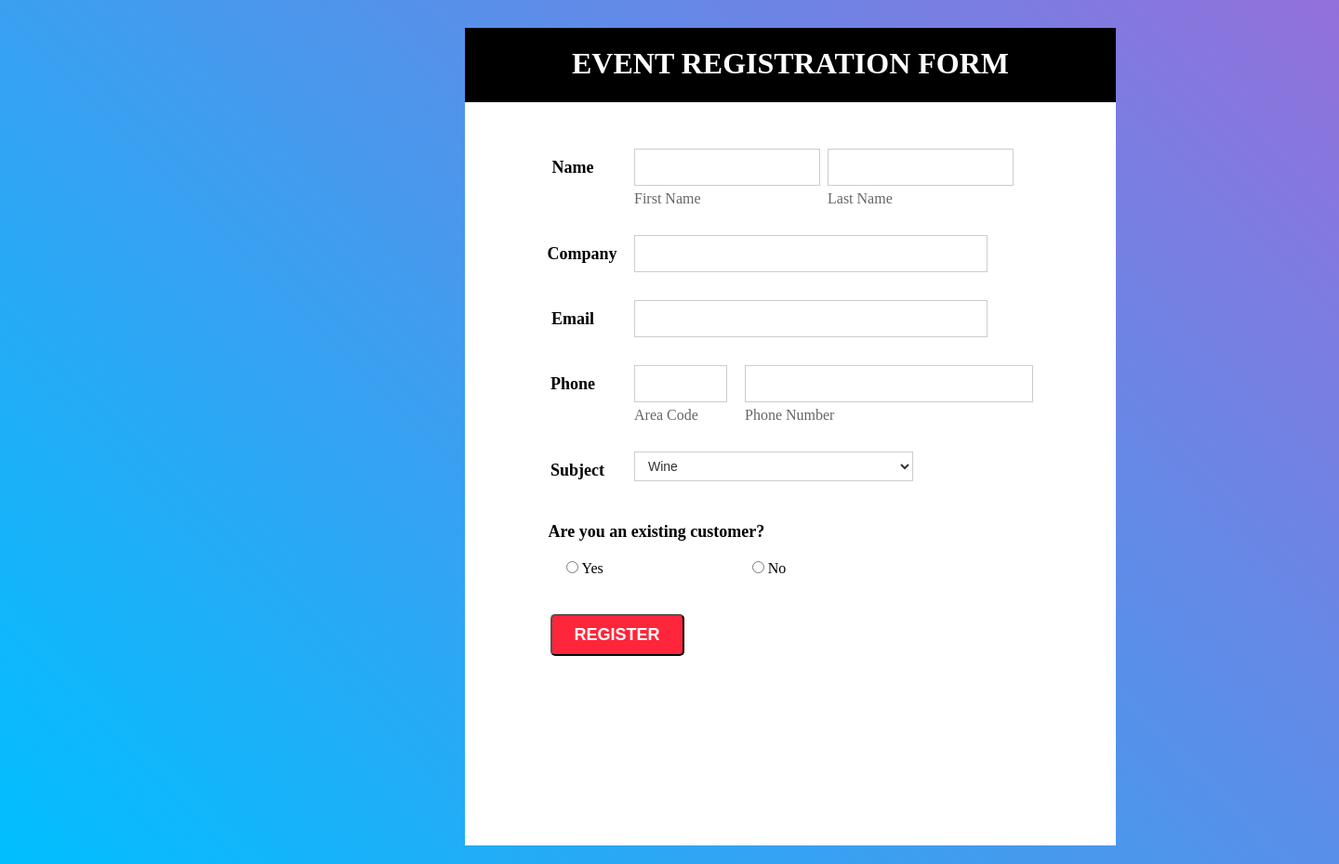
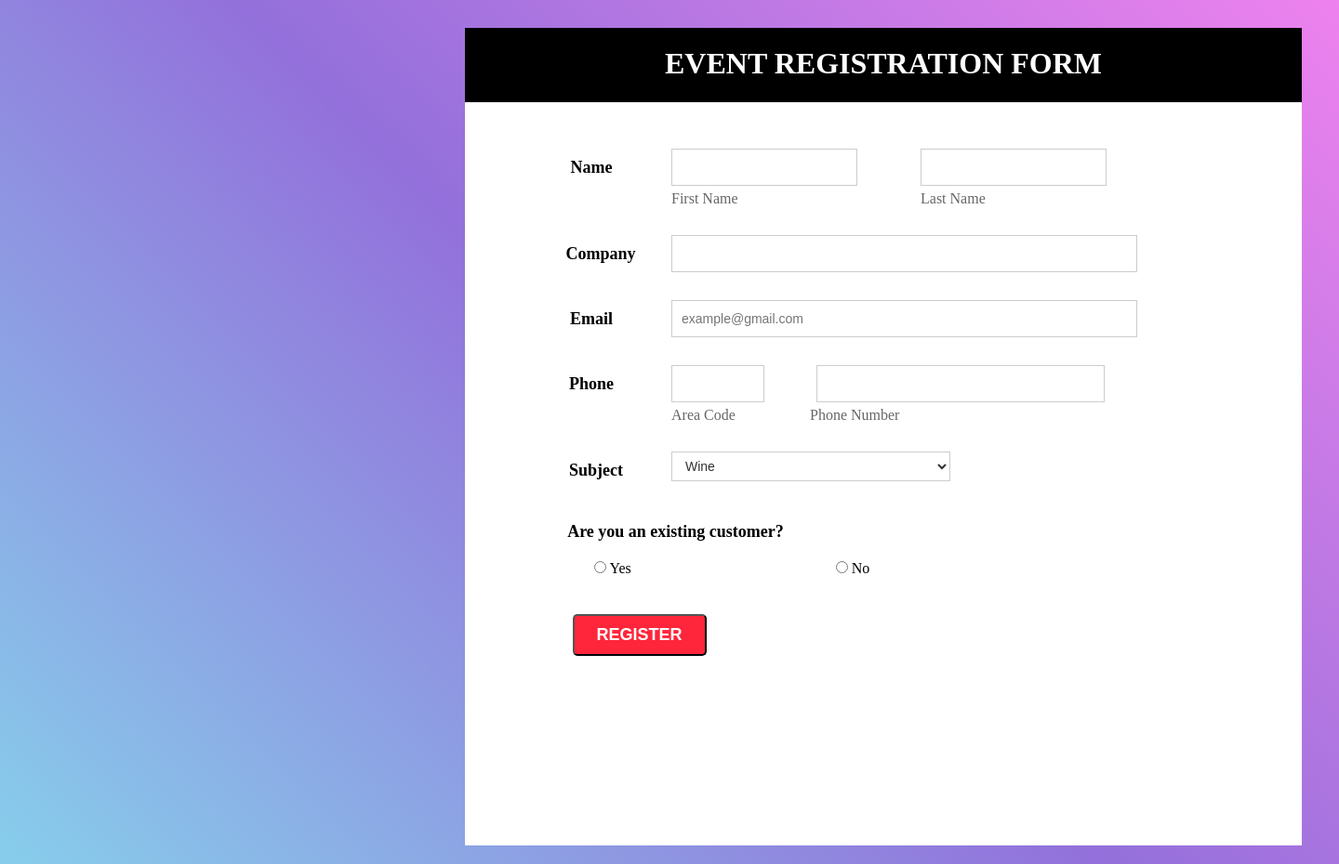
Before and after one commit to khuongnguyen02/Bt-lab3, a PHP site: the page made by font đăng kí sự kiện.html in a window 1440 px wide. Shown: the whole page at 93% size. Run offline with PHP 8.4, Linux system fonts and the light colour scheme.

Commit message:
form and table and assignment

```diff
--- a/font đăng kí sự kiện.html
+++ b/font đăng kí sự kiện.html
@@ -41,7 +41,7 @@
         <div class="company">
             <div class="brand">Email</div>
             <div class="companyname">
-                <input type="email" class="input-text2" name="email">
+                <input type="email" class="input-text2" name="email" placeholder="example@gmail.com">
 
             </div>
         </div>
@@ -78,7 +78,7 @@
         </div>
 
         <div class="company">
-            <div class="brand2"><p style="padding-left: 6%; float: left;">Are you an existing customer?</p></div>
+            <div class="brand2"><p style="padding-left: 7%; float: left;">Are you an existing customer?</p></div>
             <form method="post" action="#">
                 <div class="radio1">
 
--- a/regis.css
+++ b/regis.css
@@ -5,7 +5,7 @@
 }
 
 body{
-    background-image: linear-gradient(45deg,deepskyblue,mediumpurple);
+    background-image: linear-gradient(45deg,skyblue,mediumpurple,violet);
 }
 
 
@@ -22,7 +22,7 @@ body{
 
 }
 .container{
-    width: 700px;
+    width: 900px;
     margin-left: 500px;
     margin-top: 30px;
     margin-bottom: 20px;
```
